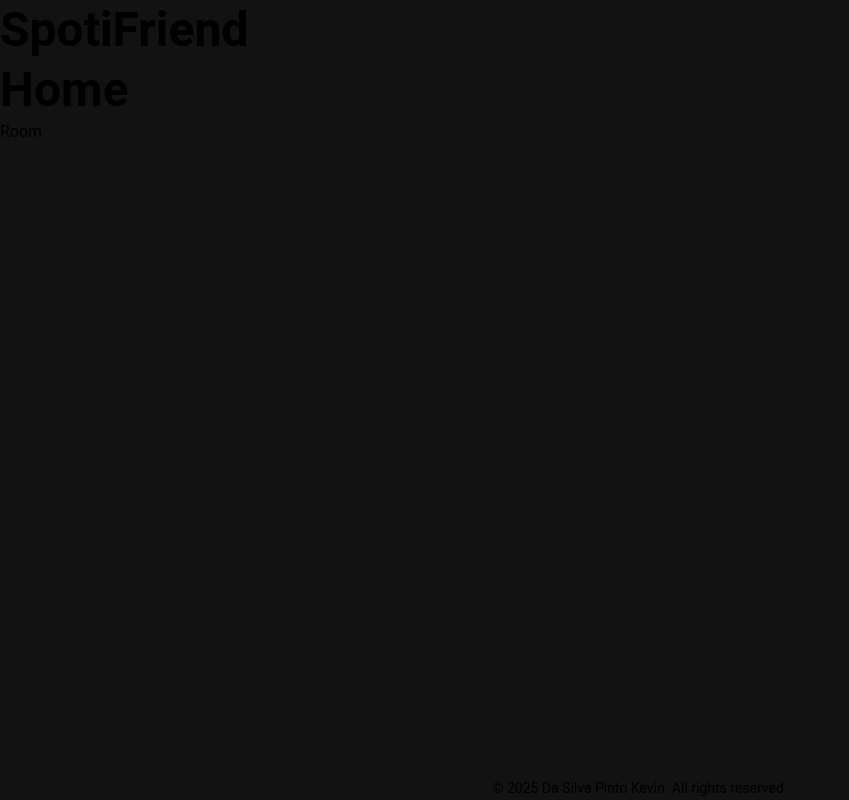
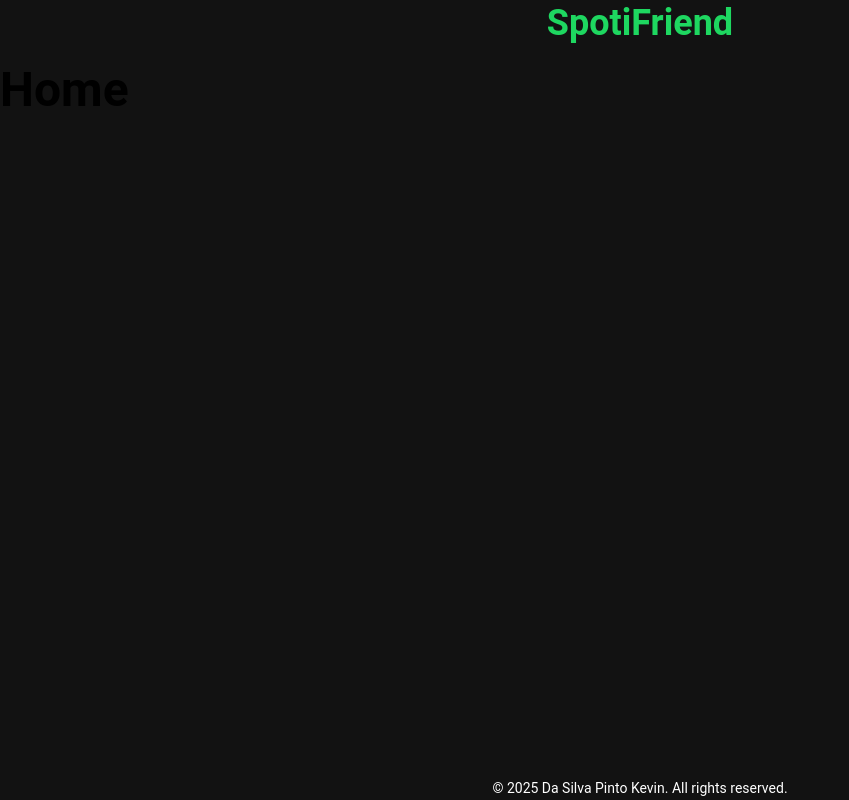
Before and after one commit to NamelessProj/SpotiFriend-frontend, a React (Vite) app: page / in a window 1280 px wide. Shown: the whole page, without its empty margins (0-849 px from the left). Built offline with nearby package versions, Linux system fonts and the light colour scheme.

Commit message:
Updating classes

```diff
--- a/src/components/Footer.jsx
+++ b/src/components/Footer.jsx
@@ -3,7 +3,7 @@ import {Typography} from "@material-tailwind/react";
 const Footer = () => {
     return (
         <footer>
-            <Typography variant="small" className="text-center font-normal">
+            <Typography variant="small" className="text-center font-normal text-primary-white">
                 &copy; 2025 <a className="transition hover:text-primary-green" href="https://portfolio-psi-azure-25.vercel.app" target="_blank">Da Silva Pinto Kevin</a>. All rights reserved.
             </Typography>
         </footer>
--- a/src/components/Header.jsx
+++ b/src/components/Header.jsx
@@ -2,8 +2,8 @@ import {Typography} from "@material-tailwind/react";
 
 const Header = () => {
     return (
-        <header>
-            <Typography variant="h1" as="p">
+        <header className=" flex justify-center">
+            <Typography variant="h2" as="p" className="text-primary-green">
                 SpotiFriend
             </Typography>
         </header>
--- a/src/pages/ErrorPage.jsx
+++ b/src/pages/ErrorPage.jsx
@@ -2,8 +2,8 @@ import {Typography} from "@material-tailwind/react";
 
 const ErrorPage = () => {
     return (
-        <main className="h-full flex flex-col justify-center items-center">
-            <Typography variant="h1">
+        <main className="h-full flex flex-col justify-center items-center text-primary-white">
+            <Typography variant="h1" className="text-7xl">
                 404
             </Typography>
             <Typography variant="h2">
--- a/src/pages/Home.jsx
+++ b/src/pages/Home.jsx
@@ -1,5 +1,4 @@
 import {Typography} from "@material-tailwind/react";
-import {Link} from "react-router-dom";
 
 const Home = () => {
     return (
@@ -7,7 +6,6 @@ const Home = () => {
             <Typography variant="h1">
                 Home
             </Typography>
-            <Link to="room">Room</Link>
         </div>
     );
 };
```
